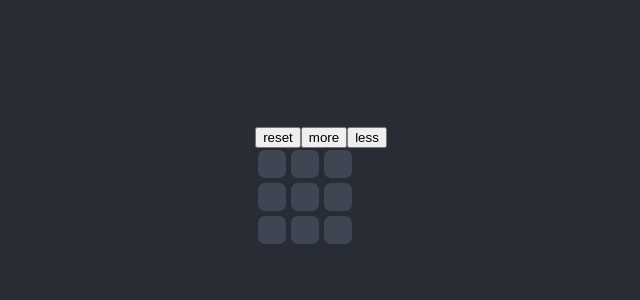
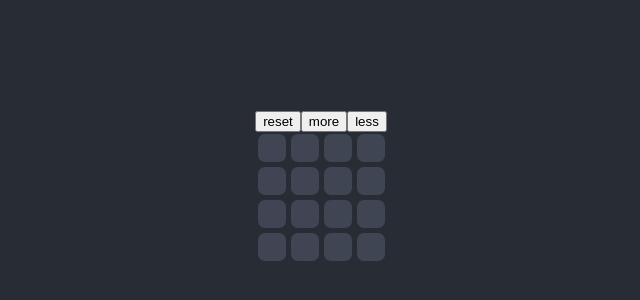
Before and after one commit to Omer-Sadeh/RippleGame, a React (Create React App) app: page / in a window 1280 px wide. Shown: the part 218-518 px from the top of the page, without its empty margins (319-959 px from the left). Built offline with nearby package versions, Linux system fonts and the light colour scheme.

Commit message:
Test problem

```diff
--- a/src/Components/Board.tsx
+++ b/src/Components/Board.tsx
@@ -3,21 +3,21 @@ import React, { useState } from 'react';
 
 function Board() {
 
-    const [SIZE, setSIZE] = useState(3);
+    const [SIZE, setSIZE] = useState(4);
     const [Squares, setSquares] = useState(Array(SIZE * SIZE).fill(false));
     const [SquaresClass, setSquaresClass] = useState(Array(SIZE * SIZE).fill("squareEmpty"));
     const [IndexArray, setIndexArray] = useState(Array.from(Array(SIZE).keys()))
 
     const updateBoard = (Size: number, newSquares: boolean[]) => {
       var newSize = SIZE
-      if (Size > 1) {
+      if (Size > 2) {
         newSize = Size
         setSIZE(newSize);
         setIndexArray(Array.from(Array(newSize).keys()));
         setSquares(newSquares);
         setSquaresClass(ExtractClassArray(newSquares));
       }
-      else alert("Cannot create board smaller than 2x2! try again.");
+      else alert("Cannot create board smaller than 3x3! try again.");
     }
 
     const ExtractClassArray = (currentArray: boolean[]) => {
@@ -38,6 +38,7 @@ function Board() {
       });
 
       updateBoard(SIZE, tempSquares);
+      if (tempSquares[0]) winSequence();
       if (tempSquares === winningBoard) winSequence();
     }
 
```
